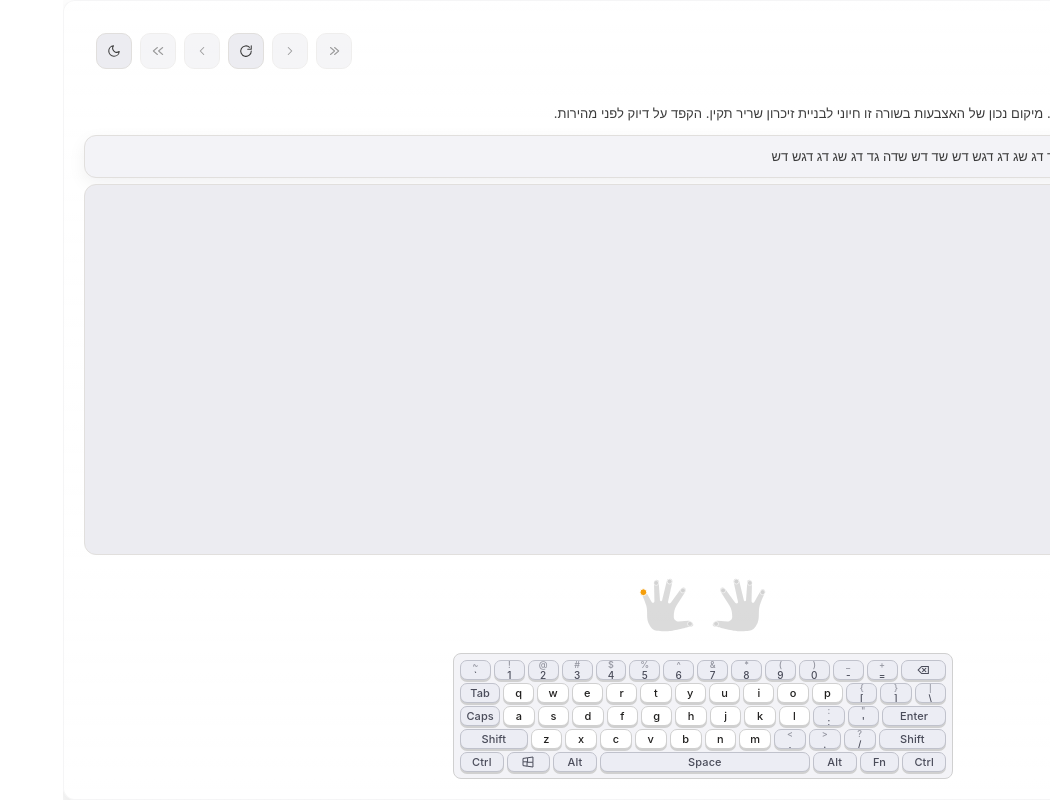
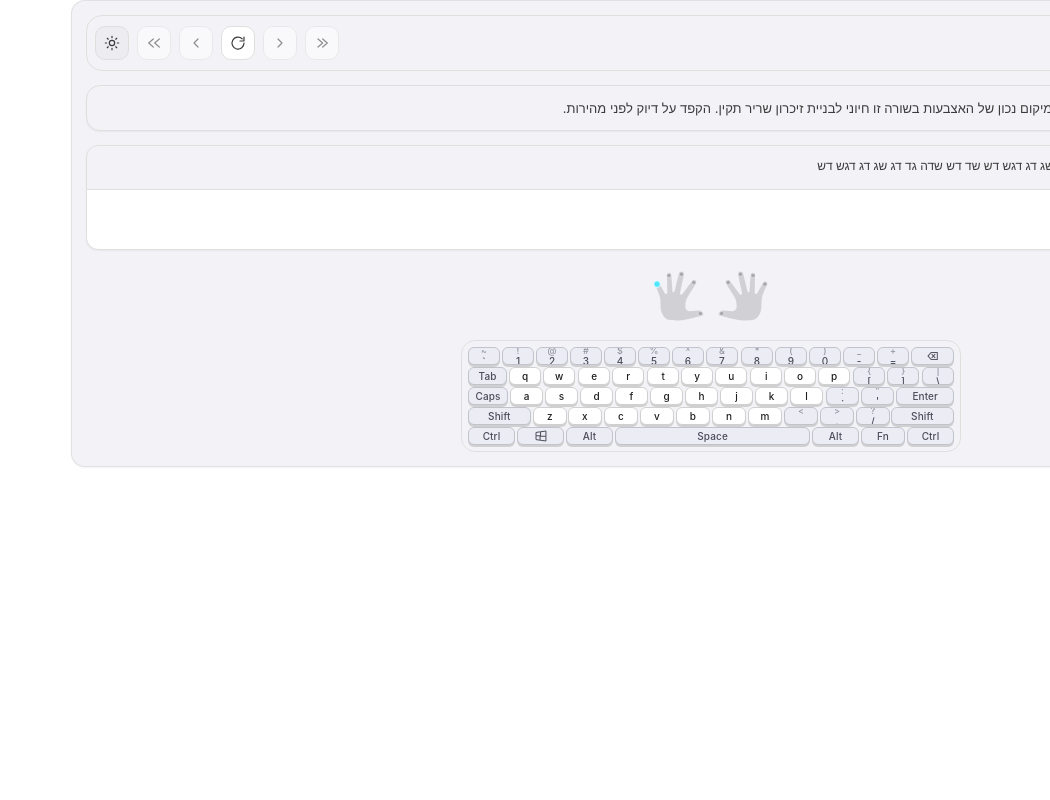
Before and after one commit to KleiKodesh/hebrew-typing-tutor, a Vue app: page / in a window 1280 px wide. Shown: the whole page, without its empty margins (230-1280 px from the left). Built offline with nearby package versions, Linux system fonts and the light colour scheme.

Commit message:
refractor2

```diff
--- a/src/TypingTutor/HandGuide.vue
+++ b/src/TypingTutor/HandGuide.vue
@@ -187,22 +187,26 @@ const hands: { side: HandSide; transform: string; markers: { id: string; cx: num
 .hand-guide {
   display: flex;
   justify-content: center;
-  gap: 16px;
+  gap: 12px;
   padding: 6px 0 0;
   direction: ltr;
+  background: transparent;
+  border-radius: 0;
+  border: none;
+  box-shadow: none;
 }
 
 @media (max-width: 480px) {
   .hand-guide {
-    gap: 12px;
+    gap: 10px;
     padding: 4px 0 0;
   }
 }
 
 .hand-icon {
-  width: 56px;
-  min-width: 56px;
-  height: 56px;
+  width: 52px;
+  min-width: 52px;
+  height: 52px;
   display: flex;
   align-items: center;
   justify-content: center;
@@ -210,9 +214,9 @@ const hands: { side: HandSide; transform: string; markers: { id: string; cx: num
 
 @media (max-width: 480px) {
   .hand-icon {
-    width: 44px;
-    min-width: 44px;
-    height: 44px;
+    width: 40px;
+    min-width: 40px;
+    height: 40px;
   }
 }
 .hand-icon svg {
@@ -222,19 +226,19 @@ const hands: { side: HandSide; transform: string; markers: { id: string; cx: num
 .hand-base {
   fill: var(--text-secondary);
   opacity: 0.18;
-  transition: fill 200ms ease;
+  transition: fill 200ms ease, opacity 200ms ease;
 }
 .finger-dot {
-  fill: var(--border-color);
-  stroke: var(--bg-primary);
+  fill: rgba(16, 20, 24, 0.28);
+  stroke: rgba(255, 255, 255, 0.85);
   stroke-width: 0.4;
-  opacity: 0.8;
+  opacity: 0.75;
   transition: transform 180ms ease, fill 180ms ease, opacity 180ms ease;
 }
 .finger-dot.active {
-  fill: #f59e0b;
+  fill: var(--accent-secondary);
   opacity: 1;
-  transform: scale(1.4);
+  transform: scale(1.45);
   transform-box: fill-box;
   transform-origin: center;
 }
--- a/src/TypingTutor/InputArea.vue
+++ b/src/TypingTutor/InputArea.vue
@@ -1,7 +1,8 @@
 <template>
   <div class="input-block">
-    <div class="lesson-text" v-if="lessonText">{{ lessonText }}</div>
-    <div class="sample-preview" dir="rtl" v-html="displayText"></div>
+    <div class="section exercise-section">
+      <div class="sample-preview" dir="rtl" v-html="displayText"></div>
+    </div>
     <textarea
       id="typing-input"
       class="fluent-input"
@@ -20,7 +21,6 @@
 defineProps<{
   modelValue?: string
   displayText?: string
-  lessonText?: string
 }>()
 
 const emit = defineEmits(['update:modelValue', 'input', 'keydown', 'keyup', 'blur'])
@@ -44,39 +44,115 @@ function onBlur() {
 </script>
 
 <style scoped>
-.input-block { display:flex; flex-direction:column; gap:6px; flex:1 1 auto; min-height:0 }
-
-@media (max-width: 480px) {
-  .input-block { gap:4px }
-}
-
-.lesson-text { color:var(--text-secondary); font-size:13px; padding:8px 10px; border-radius:10px; background:transparent; border:none; white-space:pre-wrap; transition:color 200ms ease }
-
-@media (max-width: 480px) {
-  .lesson-text { font-size:12px; padding:6px 8px }
-}
-
-.sample-preview { color:var(--text-secondary); line-height: 1.6; font-size: 13px; padding: 10px 12px; border-radius: 12px; background: var(--bg-secondary); border: 1px solid var(--border-subtle); white-space: pre-wrap; flex-shrink: 0; transition:background 200ms ease, border-color 200ms ease, color 200ms ease; box-shadow: 0 6px 18px rgba(20,24,30,0.06); }
-
-@media (max-width: 480px) {
-  .sample-preview { font-size:12px; padding:6px 8px; line-height:1.5 }
-}
-
-:deep(.sample-preview span.current) { background: #fbbf24; color: #1f2937; font-weight: 500 }
-:deep(.sample-preview span.correct) { color: #10b981 }
-:deep(.sample-preview span.wrong) { color: #ef4444; text-decoration: underline wavy rgba(239,68,68,0.7) }
-
-.fluent-input { width:100%; min-height:70px; flex:1 1 auto; resize:none; padding:12px 14px; font-size:14px; line-height:1.5; border-radius:12px; border:1px solid var(--border-subtle); background:var(--bg-tertiary); color:var(--text-primary); outline:none; font-family:inherit; transition:background 200ms ease, border-color 200ms ease, color 200ms ease, box-shadow 180ms ease }
-
-.fluent-input:focus { box-shadow: 0 8px 24px rgba(0,0,0,0.08); border-color: var(--accent-primary); background: linear-gradient(180deg, rgba(255,255,255,0.9), rgba(255,255,255,0.85)); }
-
-.fluent-input::placeholder { color: rgba(32,31,30,0.45) }
-
-@media (max-width: 480px) {
-  .fluent-input { min-height:60px; padding:8px 10px; font-size:13px }
+.input-block {
+  display: flex;
+  flex-direction: column;
+  gap: 4px;
+  flex: 1 1 auto;
+  min-height: 0;
+  border-radius: 12px;
+  border: 1px solid var(--border-subtle);
+  background: var(--bg-secondary);
+  backdrop-filter: blur(12px);
+  -webkit-backdrop-filter: blur(12px);
+  box-shadow: var(--shadow-sm);
+  overflow: hidden;
 }
 
 @media (max-width: 480px) {
-  .fluent-input { min-height:60px; padding:8px 10px; font-size:13px }
+  .input-block { gap: 2px; border-radius: 10px; }
+}
+
+.section {
+  display: flex;
+  flex-direction: column;
+  gap: 0;
+  padding: 0;
+}
+
+.sample-preview {
+  color: var(--text-secondary);
+  font-size: 12px;
+  padding: 12px 12px 10px;
+  margin: 0;
+  border-radius: 0;
+  border: none;
+  background: transparent;
+  width: 100%;
+  white-space: pre-wrap;
+  line-height: 1.4;
+  transition: color 200ms ease;
+}
+
+@media (max-width: 480px) {
+  .lesson-text,
+  .sample-preview {
+    font-size: 11px;
+    padding: 10px 10px 8px;
+  }
+}
+
+.fluent-input {
+  width: 100%;
+  min-height: 60px;
+  flex: 1 1 auto;
+  resize: none;
+  padding: 10px 12px;
+  font-size: 13px;
+  line-height: 1.4;
+  border-radius: 0 0 12px 12px;
+  border: none;
+  border-top: 1px solid var(--border-subtle);
+  background: var(--bg-primary);
+  color: var(--text-primary);
+  outline: none;
+  font-family: inherit;
+  transition: background 200ms ease, border-color 200ms ease, color 200ms ease, box-shadow 180ms ease;
+}
+
+.fluent-input:focus {
+  box-shadow: inset 0 0 0 1px rgba(0, 120, 212, 0.16);
+  border-color: rgba(0, 120, 212, 0.28);
+  background: var(--bg-primary);
+}
+
+.fluent-input::placeholder {
+  color: var(--text-tertiary);
+}
+
+@media (max-width: 480px) {
+  .fluent-input { min-height: 52px; padding: 8px 10px; font-size: 12px; }
+}
+
+@media (max-width: 480px) {
+  .sample-preview {
+    font-size: 11px;
+    padding: 12px 14px;
+    line-height: 1.45;
+  }
+}
+
+:deep(.sample-preview span.current) {
+  background: rgba(0, 120, 212, 0.18);
+  color: var(--text-primary);
+  font-weight: 600;
+  border-radius: 8px;
+  padding: 0.16em 0.28em;
+  border: 1px solid rgba(0, 120, 212, 0.18);
+}
+
+:deep(.sample-preview span.correct) {
+  color: var(--success-color);
+  background: rgba(16, 124, 16, 0.08);
+  border-radius: 6px;
+  padding: 0.1em 0.24em;
+}
+
+:deep(.sample-preview span.wrong) {
+  color: var(--error-color);
+  background: rgba(232, 27, 35, 0.1);
+  border-radius: 6px;
+  padding: 0.1em 0.24em;
+  text-decoration: underline wavy rgba(239, 68, 68, 0.28);
 }
 </style>
--- a/src/TypingTutor/KeyboardDisplay.vue
+++ b/src/TypingTutor/KeyboardDisplay.vue
@@ -97,6 +97,7 @@ function keyClasses(key: string) {
     held:    keyMatches(key, props.heldKey),
     next:    keyMatches(key, props.nextKey),
     mistake: keyMatches(key, props.mistakeKey),
+    active:  keyMatches(key, props.nextKey) || keyMatches(key, props.heldKey) || keyMatches(key, props.mistakeKey),
     special: wideKeys.has(key) || key.length > 1
   }
 }
@@ -123,16 +124,18 @@ function displayKey(key: string) {
 .keyboard {
   margin: 4px auto 0 auto;
   background: var(--bg-secondary);
+  backdrop-filter: blur(14px);
+  -webkit-backdrop-filter: blur(14px);
   padding: 6px;
-  border-radius: 8px;
-  border: 1px solid var(--border-color);
+  border-radius: 14px;
+  border: 1px solid var(--border-subtle);
   direction: ltr;
   width: 100%;
   max-width: 500px;
   box-sizing: border-box;
   overflow: hidden;
   font-family: -apple-system, BlinkMacSystemFont, 'Inter', 'Segoe UI', sans-serif;
-  transition: background 200ms ease, border-color 200ms ease;
+  transition: background 200ms ease, border-color 200ms ease, transform 200ms ease;
 }
 
 @media (max-width: 480px) {
@@ -145,15 +148,15 @@ function displayKey(key: string) {
 .row {
   display: flex;
   width: 100%;
-  gap: 3px;
-  margin-bottom: 3px;
+  gap: 2px;
+  margin-bottom: 2px;
   flex-wrap: nowrap;
 }
 
 @media (max-width: 480px) {
   .row {
-    gap: 2px;
-    margin-bottom: 2px;
+    gap: 1px;
+    margin-bottom: 1px;
   }
 }
 
@@ -162,31 +165,37 @@ function displayKey(key: string) {
 .key {
   flex: 1 1 0;
   min-width: 0;
-  height: 20px;
+  height: 18px;
   display: flex;
   align-items: center;
   justify-content: center;
-  border-radius: 7px;
+  border-radius: 6px;
   background: var(--bg-primary);
   border: 1px solid var(--border-color);
-  font-size: clamp(7px, 1.1vw, 11px);
+  font-size: clamp(7px, 1vw, 10px);
   font-weight: 500;
   color: var(--text-primary);
   box-shadow: 0 2px 0 var(--border-color);
-  padding: 0;
+  padding: 0 4px;
   white-space: nowrap;
   overflow: hidden;
-  transition: background 0.08s, box-shadow 0.08s, color 0.08s;
+  transition: background 180ms ease, box-shadow 180ms ease, color 180ms ease, transform 180ms ease, border-color 180ms ease;
   cursor: default;
   user-select: none;
   letter-spacing: 0.01em;
+  will-change: transform, box-shadow, background;
+}
+
+.key.active {
+  transform: translateY(-0.5px) scale(1.007);
+  box-shadow: 0 8px 18px rgba(16, 24, 40, 0.12);
 }
 
 @media (max-width: 480px) {
   .key {
-    height: 16px;
-    border-radius: 5px;
-    font-size: clamp(6px, 1vw, 9px);
+    height: 14px;
+    border-radius: 4px;
+    font-size: clamp(6px, 0.9vw, 8px);
     box-shadow: 0 1px 0 var(--border-color);
   }
 }
--- a/src/TypingTutor/NavigationButtons.vue
+++ b/src/TypingTutor/NavigationButtons.vue
@@ -60,11 +60,11 @@
         :title="isDarkMode ? 'מצב בהיר' : 'מצב אפל'"
       >
         <svg v-if="isDarkMode" class="icon" viewBox="0 0 24 24" fill="none" xmlns="http://www.w3.org/2000/svg" aria-hidden>
-          <circle cx="12" cy="12" r="5" stroke="currentColor" stroke-width="1.8" stroke-linecap="round" stroke-linejoin="round"/>
-          <path d="M12 1v6m0 6v6M23 12h-6M7 12H1M20.485 3.515l-4.243 4.243M7.758 17.97l-4.243 4.243M20.485 20.485l-4.243-4.243M7.758 6.242l-4.243-4.243" stroke="currentColor" stroke-width="1.8" stroke-linecap="round" stroke-linejoin="round"/>
+          <path d="M21 12.79A9 9 0 1111.21 3 7 7 0 0021 12.79Z" stroke="currentColor" stroke-width="1.8" stroke-linecap="round" stroke-linejoin="round"/>
         </svg>
         <svg v-else class="icon" viewBox="0 0 24 24" fill="none" xmlns="http://www.w3.org/2000/svg" aria-hidden>
-          <path d="M21 12.79A9 9 0 1 1 11.21 3 7 7 0 0 0 21 12.79z" stroke="currentColor" stroke-width="1.8" stroke-linecap="round" stroke-linejoin="round"/>
+          <circle cx="12" cy="12" r="4" stroke="currentColor" stroke-width="1.8" stroke-linecap="round" stroke-linejoin="round"/>
+          <path d="M12 2V4M12 20V22M2 12H4M20 12H22M4.93 4.93L6.34 6.34M17.66 17.66L19.07 19.07M4.93 19.07L6.34 17.66M17.66 6.34L19.07 4.93" stroke="currentColor" stroke-width="1.8" stroke-linecap="round" stroke-linejoin="round"/>
         </svg>
       </button>
     </div>
@@ -91,32 +91,33 @@ defineEmits(['prev-stage', 'prev-lesson', 'restart-lesson', 'next-lesson', 'next
 <style scoped>
 .button-row {
   display: flex;
-  gap: 12px;
+  gap: 8px;
   justify-content: space-between;
   align-items: center;
   flex-shrink: 0;
-  padding: 12px;
-  background: transparent;
-  border-radius: 14px;
-  box-shadow: none;
-  border: none;
-  transition: background 300ms ease, box-shadow 300ms ease, transform 180ms ease;
+  padding: 10px 8px;
+  background: var(--bg-secondary);
+  backdrop-filter: blur(14px);
+  -webkit-backdrop-filter: blur(14px);
+  border-radius: 16px;
+  border: 1px solid var(--border-subtle);
+  transition: background 240ms ease, box-shadow 240ms ease, transform 180ms ease;
 }
 
 @media (max-width: 480px) {
   .button-row {
-    gap: 8px;
-    padding: 10px;
-    border-radius: 10px;
+    gap: 6px;
+    padding: 8px;
+    border-radius: 12px;
   }
 }
 
 .lesson-heading {
-  font-size: 16px;
-  font-weight: 600;
+  font-size: 15px;
+  font-weight: 700;
   color: var(--text-primary);
   text-align: right;
-  letter-spacing: -0.01em;
+  letter-spacing: -0.02em;
   transition: color 300ms ease;
 }
 
@@ -139,17 +140,17 @@ defineEmits(['prev-stage', 'prev-lesson', 'restart-lesson', 'next-lesson', 'next
 }
 
 .nav-button, .reset-button {
-  width: 36px;
-  height: 36px;
+  width: 34px;
+  height: 34px;
   padding: 0;
   border: 1px solid var(--border-subtle);
   border-radius: 10px;
-  background: var(--bg-tertiary);
+  background: var(--bg-primary);
   color: var(--text-secondary);
-  font-size: 12px;
+  font-size: 11px;
   cursor: pointer;
-  transition: transform 160ms ease, box-shadow 160ms ease, border-color 160ms ease;
-  font-weight: 600;
+  transition: transform 160ms ease, box-shadow 160ms ease, border-color 160ms ease, background 160ms ease;
+  font-weight: 700;
   display: inline-flex;
   align-items: center;
   justify-content: center;
@@ -178,15 +179,15 @@ defineEmits(['prev-stage', 'prev-lesson', 'restart-lesson', 'next-lesson', 'next
 
 @media (max-width: 480px) {
   .nav-button, .reset-button {
-    width: 32px;
-    height: 32px;
-    border-radius: 6px;
+    width: 34px;
+    height: 34px;
+    border-radius: 10px;
   }
 }
 
 .icon {
-  width: 14px;
-  height: 14px;
+  width: 16px;
+  height: 16px;
   display: inline-block;
   vertical-align: middle;
   position: relative;
@@ -195,29 +196,35 @@ defineEmits(['prev-stage', 'prev-lesson', 'restart-lesson', 'next-lesson', 'next
 
 @media (max-width: 480px) {
   .icon {
-    width: 12px;
-    height: 12px;
+    width: 14px;
+    height: 14px;
   }
 }
 
 .nav-button:hover:not(:disabled), .reset-button:hover {
-  background: linear-gradient(180deg, var(--bg-tertiary), rgba(250,250,250,0.92));
+  background: var(--bg-tertiary);
   color: var(--accent-primary);
-  box-shadow: 0 12px 30px rgba(16,20,24,0.08);
-  border-color: rgba(0,120,212,0.12);
-  transform: translateY(-2px);
+  box-shadow: 0 18px 36px rgba(16, 20, 40, 0.08);
+  border-color: rgba(0, 120, 212, 0.18);
+  transform: translateY(-1px);
 }
 
 .nav-button:active:not(:disabled), .reset-button:active {
   background: var(--accent-primary);
   color: white;
   transform: translateY(0);
-  box-shadow: 0 3px 8px rgba(16,20,24,0.08);
+  box-shadow: 0 6px 14px rgba(16, 20, 40, 0.12);
 }
 
 .nav-button:disabled {
-  opacity: 0.5;
+  opacity: 0.55;
   cursor: not-allowed;
+}
+
+.stage-button.highlightNextStage {
+  background: linear-gradient(180deg, rgba(0, 120, 212, 0.18), rgba(0, 120, 212, 0.08));
+  border-color: rgba(0, 120, 212, 0.3);
+  color: var(--accent-primary);
 }
 
 .dark-toggle {
--- a/src/TypingTutor/SamplesArea.vue
+++ b/src/TypingTutor/SamplesArea.vue
@@ -9,28 +9,73 @@ const props = defineProps<{ displayText: string }>()
 </script>
 
 <style scoped>
-.samples{margin-bottom:10px}
-.text{
-  background: var(--bg-secondary);
-  padding:12px 14px;
-  border-radius:14px;
-  overflow:auto;
-  font-size:clamp(15px,2.2vw,18px);
-  line-height:1.7;
-  white-space:pre-wrap;
-  text-align:right;
-  box-shadow:0 12px 30px rgba(16,24,40,0.06);
-  border:1px solid var(--border-subtle);
-  min-height:0;
+.samples {
+  margin-bottom: 10px;
 }
+
+.text {
+  background: rgba(243, 243, 247, 0.56);
+  backdrop-filter: blur(16px);
+  -webkit-backdrop-filter: blur(16px);
+  padding: 16px 18px;
+  border-radius: 18px;
+  overflow: auto;
+  font-size: clamp(15px, 2.2vw, 18px);
+  line-height: 1.75;
+  white-space: pre-wrap;
+  text-align: right;
+  box-shadow: inset 0 0 0 1px rgba(16, 20, 24, 0.04);
+  border: 1px solid rgba(16, 20, 24, 0.06);
+  min-height: 0;
+}
+
 .text span.current {
-  background: rgba(0,120,212,0.12);
-  color: #071233;
-  border-radius:6px;
+  background: rgba(0, 120, 212, 0.18);
+  color: var(--text-primary);
+  border-radius: 10px;
   padding: 0.24em 0.36em;
   font-weight: 700;
-  box-shadow: 0 6px 18px rgba(0,120,212,0.12);
+  box-shadow: inset 0 0 0 1px rgba(0, 120, 212, 0.18);
+  display: inline-flex;
+  align-items: center;
+  justify-content: center;
+  transition: transform 180ms ease, opacity 180ms ease, background 180ms ease, color 180ms ease;
+  animation: fluentReveal 220ms ease both;
 }
-.text span.correct { color: var(--success-color) }
-.text span.wrong { color: var(--error-color); text-decoration: underline wavy rgba(232,27,35,0.18) }
+
+.text span.correct {
+  color: var(--success-color);
+  background: rgba(16, 124, 16, 0.08);
+  border-radius: 8px;
+  padding: 0.12em 0.24em;
+  display: inline-flex;
+  align-items: center;
+  justify-content: center;
+  transition: transform 180ms ease, opacity 180ms ease, background 180ms ease, color 180ms ease;
+  animation: fluentReveal 220ms ease both;
+}
+
+.text span.wrong {
+  color: var(--error-color);
+  background: rgba(232, 27, 35, 0.08);
+  border-radius: 8px;
+  padding: 0.12em 0.24em;
+  text-decoration: underline wavy rgba(232, 27, 35, 0.28);
+  display: inline-flex;
+  align-items: center;
+  justify-content: center;
+  transition: transform 180ms ease, opacity 180ms ease, background 180ms ease, color 180ms ease;
+  animation: fluentReveal 220ms ease both;
+}
+
+@keyframes fluentReveal {
+  from {
+    transform: translateY(4px) scale(0.98);
+    opacity: 0;
+  }
+  to {
+    transform: translateY(0) scale(1);
+    opacity: 1;
+  }
+}
 </style>
--- a/src/TypingTutor/StatsBar.vue
+++ b/src/TypingTutor/StatsBar.vue
@@ -27,9 +27,9 @@ const props = defineProps<{
   display: flex;
   gap: 12px;
   padding: 10px 12px;
-  background: linear-gradient(180deg, rgba(255,255,255,0.7), rgba(255,255,255,0.55));
+  background: var(--bg-secondary);
   border-radius: 12px;
-  box-shadow: 0 10px 30px rgba(16,24,40,0.06);
+  box-shadow: var(--shadow-sm);
   border: 1px solid var(--border-subtle);
   align-items: center;
   justify-content: space-between;
--- a/src/TypingTutor/TypingPage.vue
+++ b/src/TypingTutor/TypingPage.vue
@@ -18,10 +18,13 @@
       @next-stage="onNextStage"
     />
 
+    <div v-if="currentLesson?.text" class="lesson-instructions">
+      <div class="lesson-instructions-text" v-html="currentLesson.text"></div>
+    </div>
+
     <InputArea
       :model-value="typed"
       :display-text="displayText"
-      :lesson-text="currentLesson?.text"
       @update:modelValue="typed = $event"
       @input="onInput"
       @keydown="onKeyDown"
@@ -115,8 +118,8 @@ function onNextStage() {
   /* Fluent-like tokens added locally (safe to edit component only) */
   --card-radius: 12px;
   --card-padding: 20px;
-  --card-bg: linear-gradient(180deg, rgba(255,255,255,0.6), rgba(255,255,255,0.45));
-  --card-border: rgba(16,20,24,0.04);
+  --card-bg: var(--bg-secondary);
+  --card-border: rgba(16,20,24,0.08);
 }
 
 [data-theme='dark'] {
@@ -134,6 +137,8 @@ function onNextStage() {
   --success-color: #13a538;
   --warning-color: #ffb900;
   --error-color: #f7630c;
+  --card-border: rgba(255,255,255,0.08);
+  --card-bg: var(--bg-secondary);
   --shadow-sm: 0 1px 2px rgba(0, 0, 0, 0.2);
   --shadow-md: 0 4px 8px rgba(0, 0, 0, 0.3);
   --shadow-lg: 0 12px 28px rgba(0, 0, 0, 0.4);
@@ -153,20 +158,48 @@ body {
 </style>
 
 <style scoped>
+.lesson-instructions {
+  width: 100%;
+  border-radius: 14px;
+  background: var(--bg-secondary);
+  border: 1px solid var(--border-subtle);
+  padding: 12px 14px;
+  box-shadow: var(--shadow-sm);
+  color: var(--text-secondary);
+  line-height: 1.55;
+  margin-bottom: 0;
+}
+
+.lesson-instructions-text {
+  font-size: 13px;
+  color: var(--text-secondary);
+  white-space: pre-wrap;
+}
+
+@media (max-width: 480px) {
+  .lesson-instructions {
+    padding: 10px 12px;
+    border-radius: 12px;
+    box-shadow: 0 6px 12px rgba(16, 24, 40, 0.03);
+  }
+}
+
 .typing-card {
-  background: var(--card-bg, var(--bg-primary));
+  background: var(--card-bg);
+  backdrop-filter: blur(14px);
+  -webkit-backdrop-filter: blur(14px);
   width: 100%;
-  height: 100%;
-  border-radius: var(--card-radius);
-  padding: var(--card-padding);
-  box-shadow: var(--shadow-lg);
+  min-height: 100%;
+  border-radius: 14px;
+  padding: 14px;
+  box-shadow: var(--shadow-sm);
   display: flex;
   flex-direction: column;
-  gap: 16px;
+  gap: 14px;
   min-height: 0;
   flex: 1 1 auto;
   border: 1px solid var(--card-border);
-  transition: background 300ms ease, box-shadow 300ms ease, transform 180ms ease;
+  transition: background 300ms ease, box-shadow 300ms ease, transform 180ms ease, border-color 300ms ease;
 }
 
 @media (max-width: 480px) {
@@ -175,6 +208,23 @@ body {
     gap: 10px;
   }
 }
-.warning-popup { position: fixed; top:50%; left:50%; transform: translate(-50%,-50%); background:#fee2e2; color:#991b1b; border:2px solid #fca5a5; border-radius:12px; padding:20px 24px; font-size:16px; font-weight:600; text-align:center; box-shadow:0 8px 32px rgba(0,0,0,0.2); z-index:1000; animation: popIn 300ms cubic-bezier(0.34,1.56,0.64,1); max-width:90% }
-@keyframes popIn { from { opacity:0; transform: translate(-50%,-50%) scale(0.8) } to { opacity:1; transform: translate(-50%,-50%) scale(1) } }
+.warning-popup {
+  position: fixed;
+  top: 50%;
+  left: 50%;
+  transform: translate(-50%, -50%);
+  background: rgba(255, 242, 241, 0.96);
+  color: #991b1b;
+  border: 1px solid rgba(252, 165, 165, 0.75);
+  border-radius: 18px;
+  padding: 20px 26px;
+  font-size: 16px;
+  font-weight: 700;
+  text-align: center;
+  box-shadow: 0 18px 48px rgba(0, 0, 0, 0.12);
+  z-index: 1000;
+  animation: popIn 300ms cubic-bezier(0.34,1.56,0.64,1);
+  max-width: 90%;
+}
+@keyframes popIn { from { opacity: 0; transform: translate(-50%, -50%) scale(0.86) } to { opacity: 1; transform: translate(-50%, -50%) scale(1) } }
 </style>
```
Also changed, not shown: src/TypingTutor/TypingArea.vue (+26 -18 lines).
